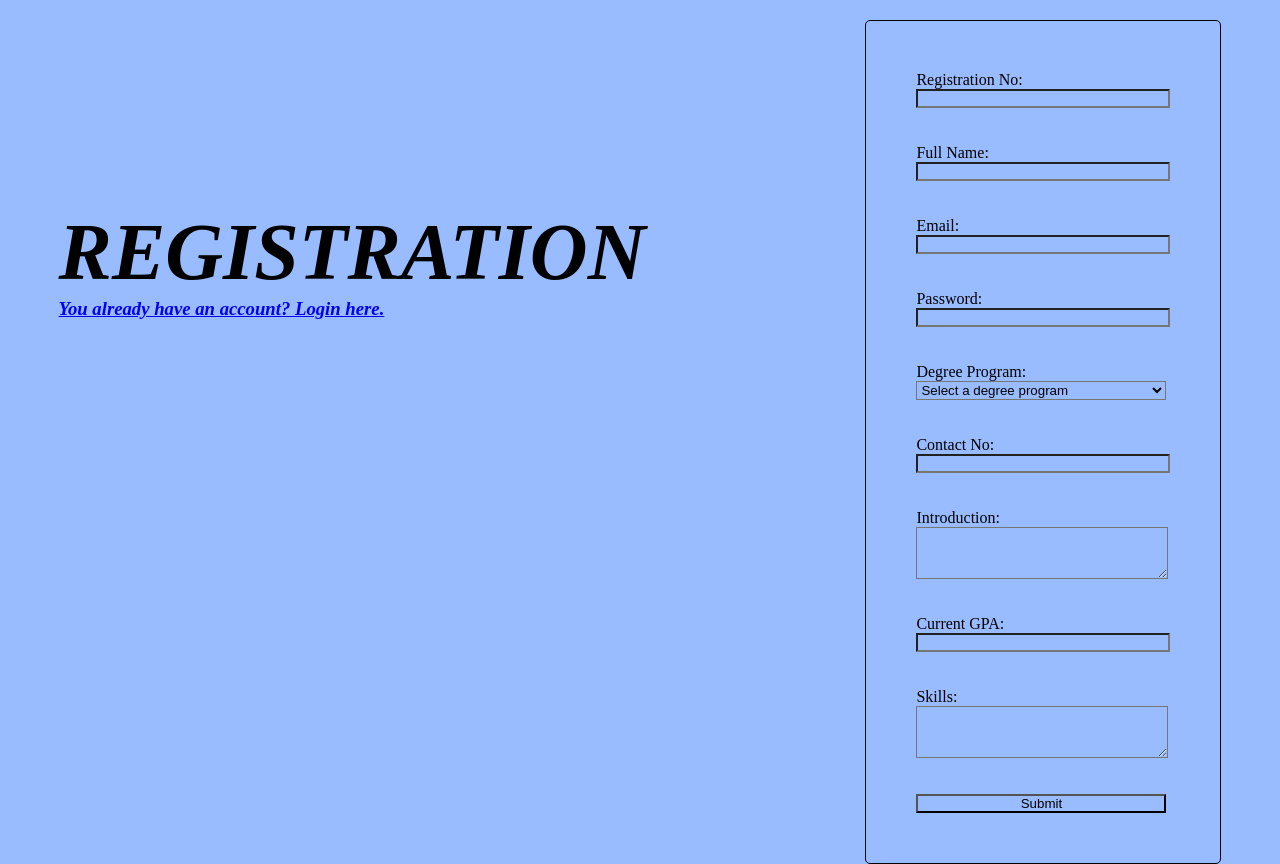
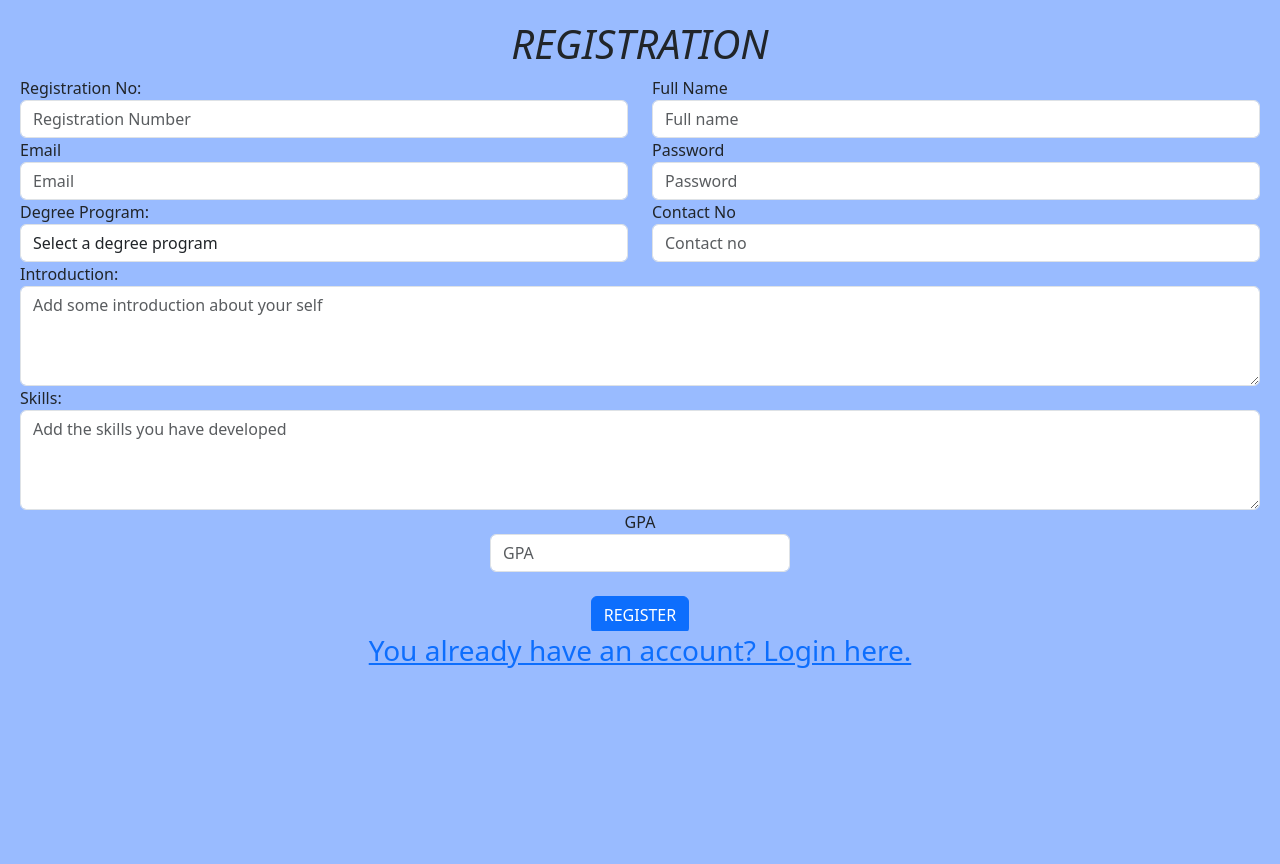
Before and after one commit to AnjanaPasinduMadushan/Student_Details_web_app, a Flask app: page /register in a window 1280 px wide. After the commit the page ends 668 px from the top, so only its background shows below. Run offline with Flask 3, Linux system fonts and the light colour scheme.

Commit message:
add some css

```diff
--- a/static/css/style.css
+++ b/static/css/style.css
@@ -22,6 +22,9 @@
   text-decoration: none;
 }
 
+.signup_container h1{
+  font-style: italic
+}
 
 
 #uni_name{
@@ -48,36 +51,38 @@
     align-items: center;
   }
 
-  #sign_up {
-    display: flex;
-    flex-direction: column;
-    align-items: flex-start;
-    padding: 50px;
-    border: 1px solid #ccc;
-    border-radius: 5px;
-    border-color: black;
-    margin-top: 20px;
-  }
+  /*#sign_up {*/
+  /*  display: flex;*/
+  /*  flex-direction: column;*/
+  /*  align-items: flex-start;*/
+  /*  padding: 50px;*/
+  /*  border: 1px solid #ccc;*/
+  /*  border-radius: 5px;*/
+  /*  border-color: black;*/
+  /*  margin-top: 20px;*/
+  /*}*/
 
-  #sign_up label {
-    display: inline-block;
-    width: 150px;
-    text-align: left;
-  }
+  /*#sign_up label {*/
+  /*  display: inline-block;*/
+  /*  width: 150px;*/
+  /*  text-align: left;*/
+  /*}*/
 
-  #sign_up input,
-  #sign_up textarea,
-  #sign_up select {
-    width: 250px;
-  }
+  /*#sign_up input,*/
+  /*#sign_up textarea,*/
+  /*#sign_up select {*/
+  /*  width: 250px;*/
+  /*}*/
 
-  #sign_up textarea{
-      height: 50px
-  }
+  /*#sign_up textarea{*/
+  /*    height: 50px*/
+  /*}*/
 
-  #sign_up button {
-    margin-top: 10px;
-  }
+  /*#sign_up button {*/
+  /*  margin-top: 10px;*/
+  /*}*/
+
+
 
 #page_title {
 
@@ -126,33 +131,33 @@
 
 
  Profile.html
- #std_form {
-    margin-left: 400px;
-    margin-right: 400px;
-    padding: 20px;
-    display: flex;
-    flex-direction: column;
-    align-items: center;
-  }
+ /*#std_form {*/
+ /*   margin-left: 400px;*/
+ /*   margin-right: 400px;*/
+ /*   padding: 20px;*/
+ /*   display: flex;*/
+ /*   flex-direction: column;*/
+ /*   align-items: center;*/
+ /* }*/
 
-  #std_form label {
-    margin-bottom: 10px;
-  }
+ /* #std_form label {*/
+ /*   margin-bottom: 10px;*/
+ /* }*/
 
-  #std_form input,
-  #std_form textarea,
-  #std_form select {
-    width: 300px;
-    margin-bottom: 10px;
-  }
+ /* #std_form input,*/
+ /* #std_form textarea,*/
+ /* #std_form select {*/
+ /*   width: 300px;*/
+ /*   margin-bottom: 10px;*/
+ /* }*/
 
-  #std_form textarea{
-      height: 50px;
-  }
+ /* #std_form textarea{*/
+ /*     height: 50px;*/
+ /* }*/
 
-  #profile_title{
-    font-style: italic
-  }
+ /* #profile_title{*/
+ /*   font-style: italic*/
+ /* }*/
 
   /*Profile_view*/
   #table {
--- a/templates/sign_up.html
+++ b/templates/sign_up.html
@@ -2,64 +2,96 @@
 <html>
 <head>
   <link rel="stylesheet" type="text/css" href="static/css/style.css">
+  <link href="https://cdn.jsdelivr.net/npm/bootstrap@5.3.0/dist/css/bootstrap.min.css"
+  rel="stylesheet" integrity="sha384-9ndCyUaIbzAi2FUVXJi0CjmCapSmO7SnpJef0486qhLnuZ2cdeRhO02iuK6FUUVM" crossorigin="anonymous">
+  <script src="https://cdn.jsdelivr.net/npm/bootstrap@5.3.0/dist/js/bootstrap.bundle.min.js"
+  integrity="sha384-geWF76RCwLtnZ8qwWowPQNguL3RmwHVBC9FhGdlKrxdiJJigb/j/68SIy3Te4Bkz" crossorigin="anonymous"></script>
   <title>Registration Form</title>
+  <style>
+    body {
+      margin: 20px;
+    }
+
+  </style>
 </head>
 
 <body>
 
-  <div id="body">
-  <div id="page_title">
-    <h2>REGISTRATION</h2>
-    <h3><a href="/login" class="already">
-    You already have an account? Login here.</a></h3>
+<div class='signup_container'>
+
+  <center><h1>REGISTRATION</h1></center>
+  <form action="/sign_up" method="POST">
+  <div class="row">
+    <div class="col">
+      <label for="regno">Registration No:</label>
+      <input type="number" class="form-control" placeholder="Registration Number" pattern="\d{4}" name="regno" required>
+    </div>
+    <div class="col">
+      <label>Full Name</label>
+      <input type="text" class="form-control" placeholder="Full name" name="fullname" required>
+    </div>
+
+  </div>
+  <div class="row">
+    <div class="col">
+        <label>Email</label>
+        <input type="email" class="form-control" placeholder="Email" name="email" required>
+    </div>
+    <div class="col">
+        <label>Password</label>
+        <input type="password" class="form-control" placeholder="Password" name="password" required>
+    </div>
   </div>
 
-  <form action="/sign_up" method="POST" id="sign_up">
-
-    <label for="regno">Registration No:</label>
-    <input type="number" id="regno" name="regno" min="1" max="9999" pattern="\d{4}" required><br><br>
-
-    <label for="fullname">Full Name:</label>
-    <input type="text" id="fullname" name="fullname" required><br><br>
-
-    <label for="email">Email:</label>
-    <input type="email" id="email" name="email" required><br><br>
-
-    <label for="password">Password:</label>
-    <input type="password" id="password" name="password" required><br><br>
-
-    <label for="degree">Degree Program:</label>
-    <select id="degree" name="degree" required>
+  <div class="row">
+    <div class="col">
+    <label>Degree Program:</label>
+    <select class="form-control" id="degree" name="degree" required>
       <option value="">Select a degree program</option>
       <option value="Bsc Computer Science and engineering">Bsc Computer Science and engineering</option>
       <option value="Bsc Machinical engineering">Bsc Machinical engineering</option>
       <option value="Bsc Civil engineering">Bsc Civil engineering</option>
       <option value="Bsc Electrical engineering">Bsc Electrical engineering</option>
-    </select><br><br>
+    </select>
+    </div>
 
-    <label for="contact">Contact No:</label>
-    <input type="tel" id="contact" name="contact" required><br><br>
+    <div class="col">
+        <label>Contact No</label>
+        <input type="tel" class="form-control" placeholder="Contact no" name="contact" required>
+    </div>
+  </div>
 
+  <div class="form-group">
     <label for="introduction">Introduction:</label>
-    <textarea id="introduction" name="introduction" required></textarea><br><br>
+    <textarea class="form-control" id="introduction" name="introduction" style="height: 100px" placeholder="Add some introduction about your self" required></textarea>
+  </div>
 
-    <label for="gpa">Current GPA:</label>
-    <input type="number" min="0.00" step="0.01" id="gpa" name="gpa" required><br><br>
+  <div class="form-group">
+    <label for="skills">Skills:</label>
+    <textarea class="form-control" id="skills" name="skills"  placeholder="Add the skills you have developed" style="height: 100px" required></textarea>
+  </div>
 
-    <label for="skills">Skills:</label>
-    <textarea id="skills" name="skills" required></textarea><br><br>
 
-    {% if error_msg %}
+  <div class="form-group">
+      <center>
+      <label for="regno">GPA</label>
+      <input type="number" class="form-control" min="0.00" step="0.01" id="gpa" name="gpa" style="width: 300px;" placeholder="GPA" required>
+      </center>
+  </div>
+
+  </br>
+  {% if error_msg %}
       <p class="error">{{ error_msg }}</p>
     {% endif %}
-    <input type="submit" value="Submit" onClick="onFunction(e)">
-  </form>
-  </div>
+  <center>
+    <input type="submit" value="REGISTER" class="btn btn-primary">
+    <h3><a href="/login" class="already">
+    You already have an account? Login here.</a></h3>
+  </center>
 
-  <script>
-    function onFunction(e){
-      e.preventDefault()
-    }
-  </script>
+</form>
+
+</div>
+
 </body>
 </html>
```
Also changed, not shown: templates/index.html (+3 -15 lines), templates/login.html (+34 -13 lines), templates/profile.html (+62 -24 lines), 1 other file.
